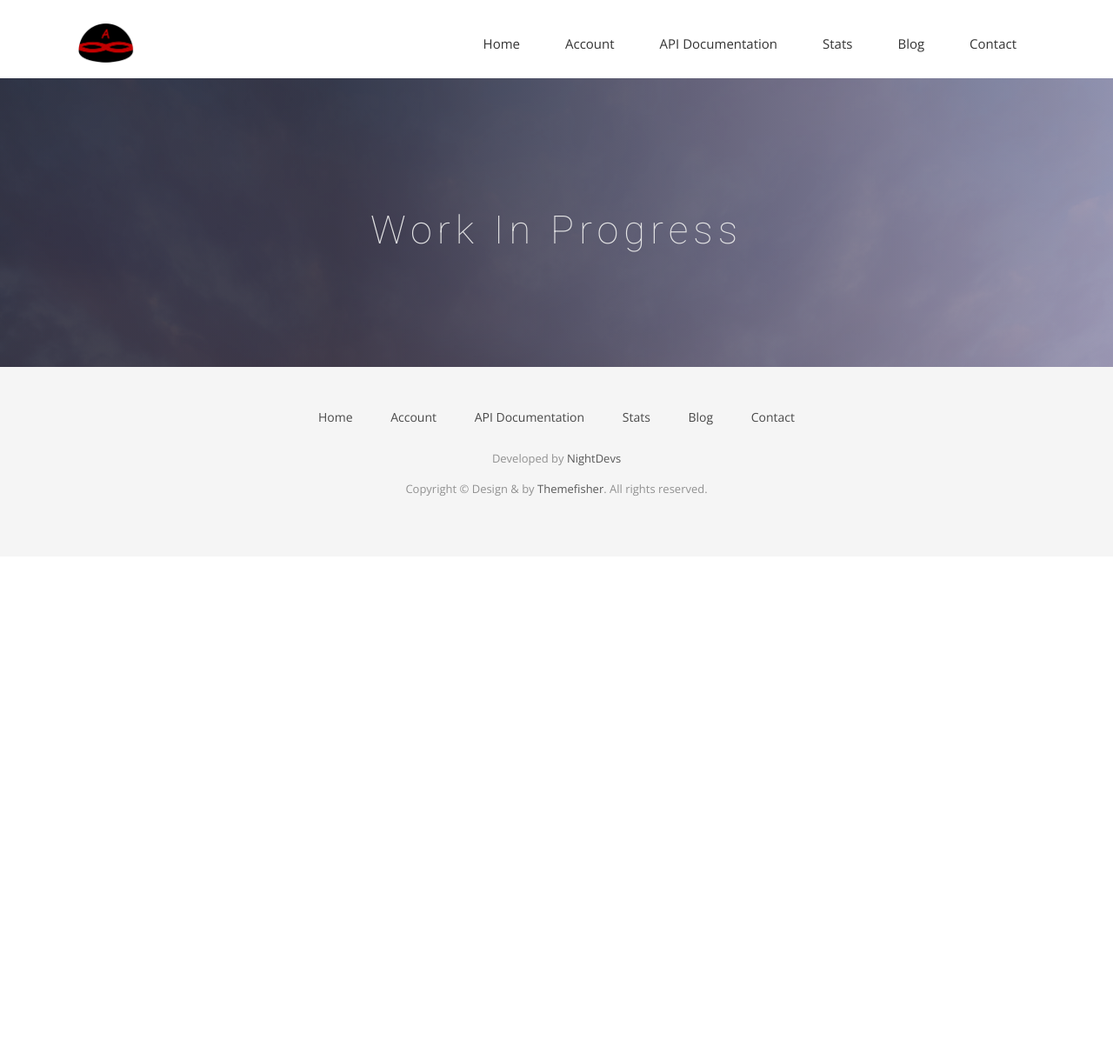
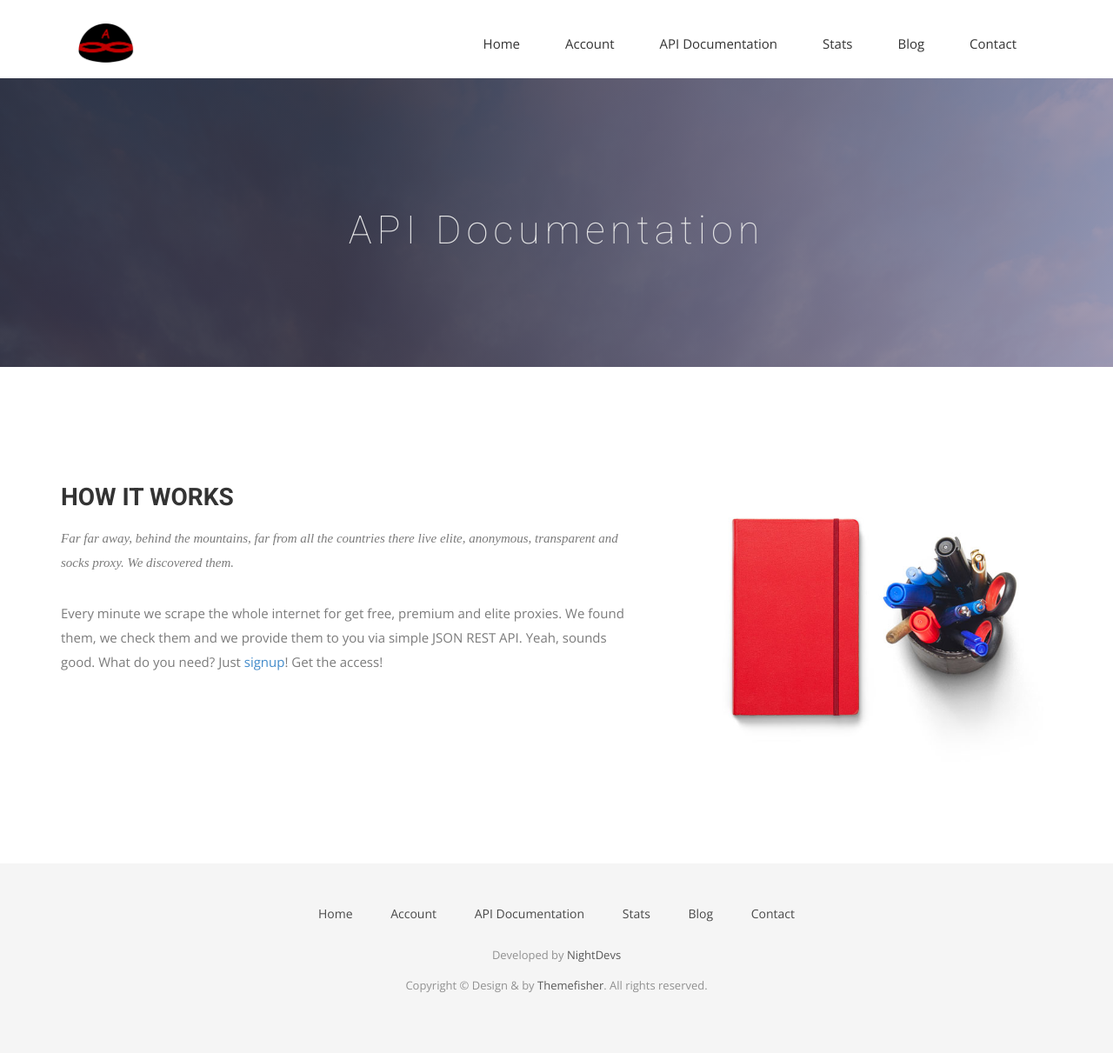
Before and after one commit to TheJoin95/free-proxies.info, a Jekyll site: the page built from documentation.html, in a window 1280 px wide. Shown: the whole page at 87% size. Built offline with Jekyll 4.4.1, drawn with Linux system fonts in a browser that asks for light colours; nearby versions of some CDN libraries; some web fonts are replaced; before the commit the page ends 900 px from its top, so only the background shows below that.

Commit message:
update doc

```diff
--- a/_includes/head.html
+++ b/_includes/head.html
@@ -15,7 +15,7 @@
 <meta property="og:type" content="article" />
 <meta property="og:url" content="{{ site.baseurl }}{{ page.url }}" />
 <meta property="og:site_name" content="www.free-proxies.info" />
-<meta property="og:image" content="{{ site.baseurl }}{{ page.url }}/img/logo.png"/>
+<meta property="og:image" content="{{ site.baseurl }}{{ page.url }}/img/slogan.jpg"/>
 <meta property="og:description" content="{% if page.description %}{{ page.description }}{% else %}{{site.description}}{% endif %}">
 <meta property="fb:app_id" content="284205248669982" />
 
--- a/account.html
+++ b/account.html
@@ -31,15 +31,19 @@ permalink: /account/
 				<form action="" method="POST" id="userForm">
 					<input type="hidden" name="_id" id="user_id" />
 					<div class="form-group-2">
+						<label>Api key</label>
 						<input type="text" class="form-control" name="api_key" id="user_api_key">
 					</div>
 					<div class="form-group-2">
+						<label>User type</label>
 						<input type="text" class="form-control" name="type" id="user_type">
 					</div>
 					<div class="form-group-2">
+						<label>Name</label>
 						<input type="text" class="form-control" name="name" placeholder="Your name" id="user_name">
 					</div>
 					<div class="form-group-2">
+						<label>Domain <small>(use the same of where you make the requests)</small></label>
 						<input type="text" class="form-control" name="host" id="host" placeholder="Domain from anywhere you want to make API request (es: api.free-proxies.info)">
 					</div>
 					<button class="btn btn-default" id="updateUser">Update</button>
--- a/documentation.html
+++ b/documentation.html
@@ -9,9 +9,35 @@ permalink: /documentation
     <div class="row">
       <div class="col-md-12">
         <div class="block" style="padding-left: 0">
-          <h1>Work in progress</h1>
+          <h1>API Documentation</h1>
         </div>
       </div>
     </div>
   </div>
 </section>
+
+<section id="intro">
+  <div class="container">
+  	<div class="row">
+  		<div class="col-sm-12">
+
+  		</div>
+  	</div>
+    <div class="row">
+      <div class="col-md-7 col-sm-12">
+        <div class="block">
+          <div class="section-title">
+            <h2>How it works</h2>
+            <p>Far far away, behind the mountains, far from all the countries there live elite, anonymous, transparent and socks proxy. We discovered them.</p>
+          </div>
+          <p>Every minute we scrape the whole internet for get free, premium and elite proxies. We found them, we check them and we provide them to you via simple JSON REST API. Yeah, sounds good. What do you need? Just <a href="/signup">signup</a>! Get the access!</p>
+        </div>
+      </div><!-- .col-md-7 close -->
+      <div class="col-md-5 col-sm-12">
+        <div class="block">
+          <img src="img/wrapper-img.png" alt="Img">
+        </div>
+      </div><!-- .col-md-5 close -->
+    </div>
+  </div>
+</section>
--- a/index.html
+++ b/index.html
@@ -161,7 +161,7 @@ permalink: /
             <li>
               <div class="block">
                 <i class="ion-social-buffer-outline"></i>
-                <h4 class="counter">50000</h4>
+                <h4 class="counter">120000</h4>
                 <span>Proxies in database</span>
               </div>
             </li>
```
Also changed, not shown: other parts of documentation.html (+1 -1 lines), img/slogan.jpg (added).
